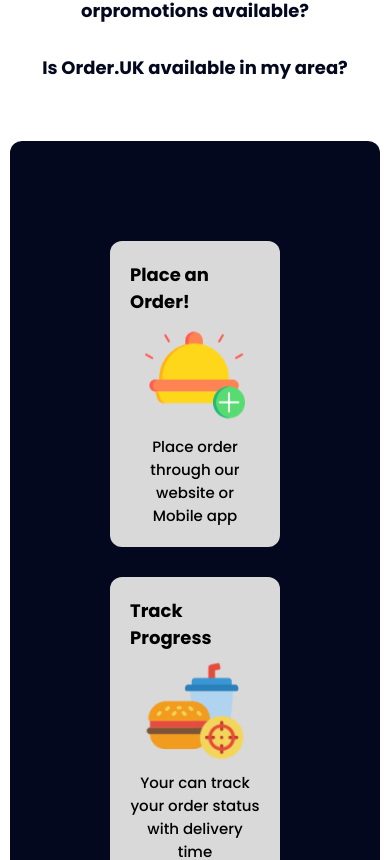
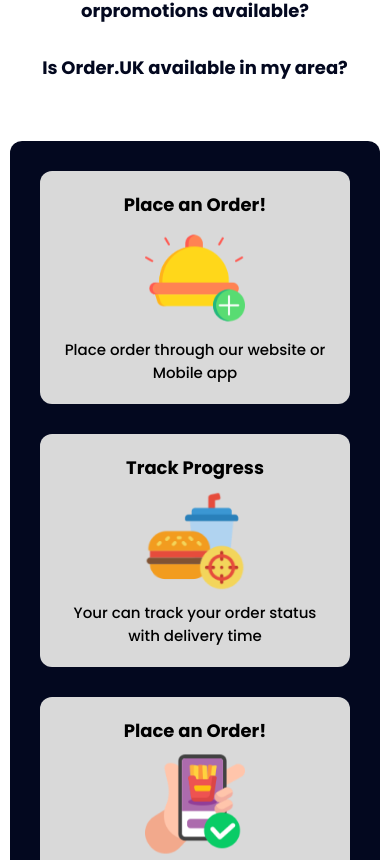
Before and after one commit to Alkasavarn02/food-delivery-app-frontend, a React app: page /homepage in a window 390 px wide. Shown: the part 3470-4330 px from the top of the page. Built offline with nearby package versions, Linux system fonts and the light colour scheme; no server answers; the HTML template or start-up script is replaced by a standard one.

Commit message:
some optimization in code

```diff
--- a/src/Screens/HomePage/homepage.module.css
+++ b/src/Screens/HomePage/homepage.module.css
@@ -336,7 +336,6 @@
     .cards-element-section{
         background-color: #03081F;
         border-radius: 12px 12px 0px 0px ;
-        padding: 100px;
     }
     .card-section{
         padding: 0px 0px;
```
